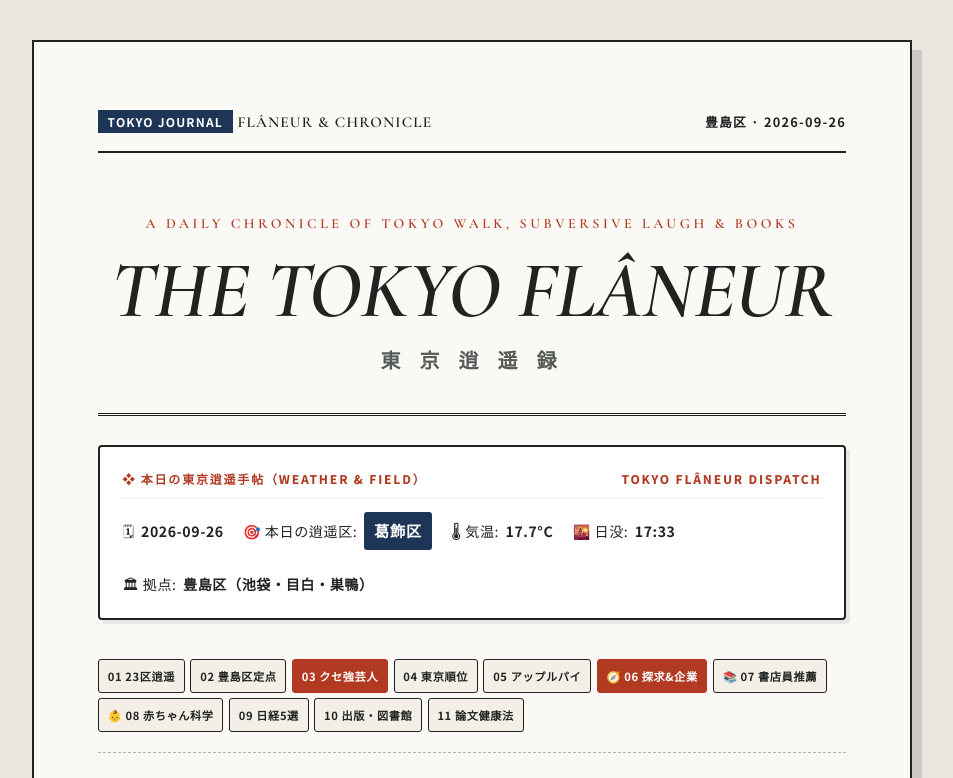
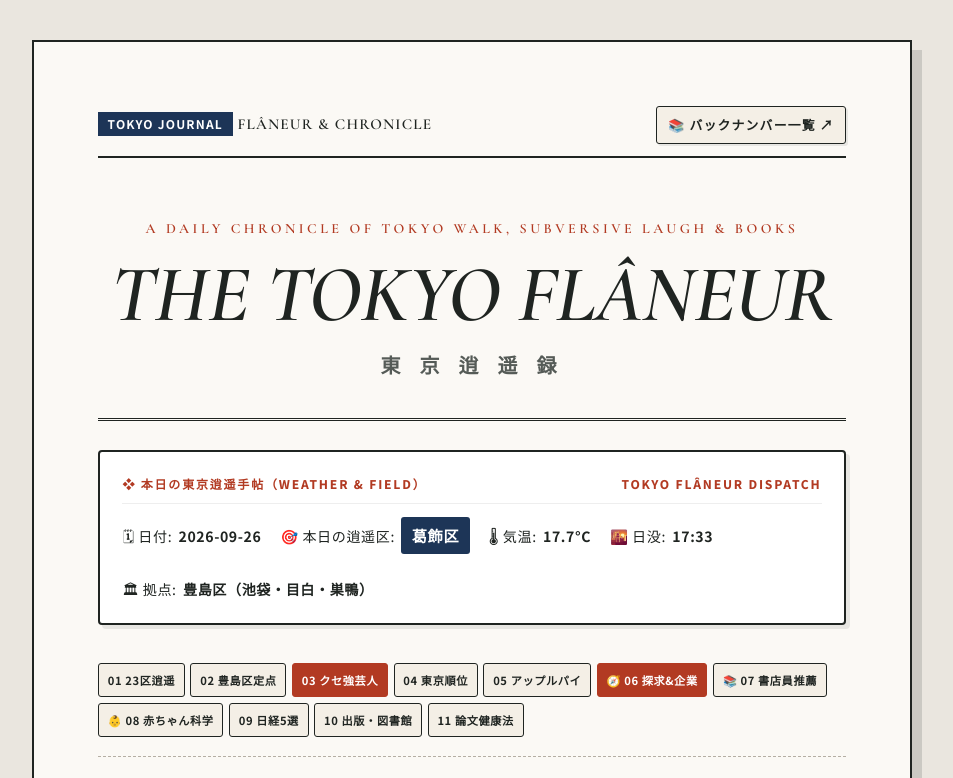
Before and after one commit to mercy23soccer-alt/father-daily-magazine, an Astro site: page / in a window 1280 px wide. Shown: the top 778 px of the page, without its empty margins (168-1121 px from the left). Built offline with nearby package versions, Linux system fonts and the light colour scheme; Astro itself is replaced by a stand-in of ours.

Commit message:
Update index.astro

```diff
--- a/src/pages/index.astro
+++ b/src/pages/index.astro
@@ -70,6 +70,24 @@ const latest = postList[0];
         font-size: 0.75rem;
         font-weight: 700;
       }
+      .archive-btn-top {
+        text-decoration: none;
+        color: var(--ink);
+        font-family: "Noto Sans JP", sans-serif;
+        font-size: 0.8rem;
+        font-weight: 700;
+        background: var(--box-bg);
+        border: 1.5px solid var(--border-color);
+        padding: 0.25rem 0.7rem;
+        border-radius: 3px;
+        box-shadow: 2px 2px 0px rgba(0,0,0,0.08);
+        transition: 0.15s;
+      }
+      .archive-btn-top:hover {
+        background: var(--vermilion);
+        color: #ffffff;
+        border-color: var(--vermilion);
+      }
 
       .masthead {
         text-align: center;
@@ -103,7 +121,7 @@ const latest = postList[0];
         color: var(--sub-ink);
       }
 
-      /* 【新設】本日の散歩カルテ・グラフィカルカード */
+      /* 本日の散歩カルテ・グラフィカルカード */
       .walk-dispatch-card {
         margin: 1.8rem 0 1.2rem;
         background: #ffffff;
@@ -236,7 +254,7 @@ const latest = postList[0];
         color: #2b2f2d;
       }
 
-      /* 案内カードボタン */
+      /* 散歩の達人風：案内カードボタン */
       .article-content .guide-link,
       .article-content a {
         display: inline-block;
@@ -309,8 +327,8 @@ const latest = postList[0];
           <span class="badge-tokyo">TOKYO JOURNAL</span>
           <span>FLÂNEUR & CHRONICLE</span>
         </div>
-        <div>
-          <span style="font-family: 'Noto Sans JP', sans-serif; font-size: 0.8rem;">豊島区 · {latest ? latest.frontmatter.date : ""}</span>
+        <div style="display: flex; align-items: center; gap: 0.8rem;">
+          <a href="/father-daily-magazine/archive/" class="archive-btn-top">📚 バックナンバー一覧 ↗</a>
         </div>
       </div>
 
@@ -320,7 +338,7 @@ const latest = postList[0];
         <p class="brand-kanji">東 京 逍 遥 録</p>
       </header>
 
-      <!-- 【新設】絵文字と記号であしらった本日の散歩カルテ -->
+      <!-- 絵文字と記号であしらった本日の散歩カルテ -->
       <section class="walk-dispatch-card">
         <div class="dispatch-header">
           <span>❖ 本日の東京逍遥手帖（WEATHER & FIELD）</span>
@@ -328,7 +346,7 @@ const latest = postList[0];
         </div>
         <div class="dispatch-grid">
           <div class="dispatch-item">
-            <span>🗓</span>
+            <span>🗓 日付:</span>
             <span class="dispatch-val">{latest ? latest.frontmatter.date : "本日の号"}</span>
           </div>
           <div class="dispatch-item">
```
